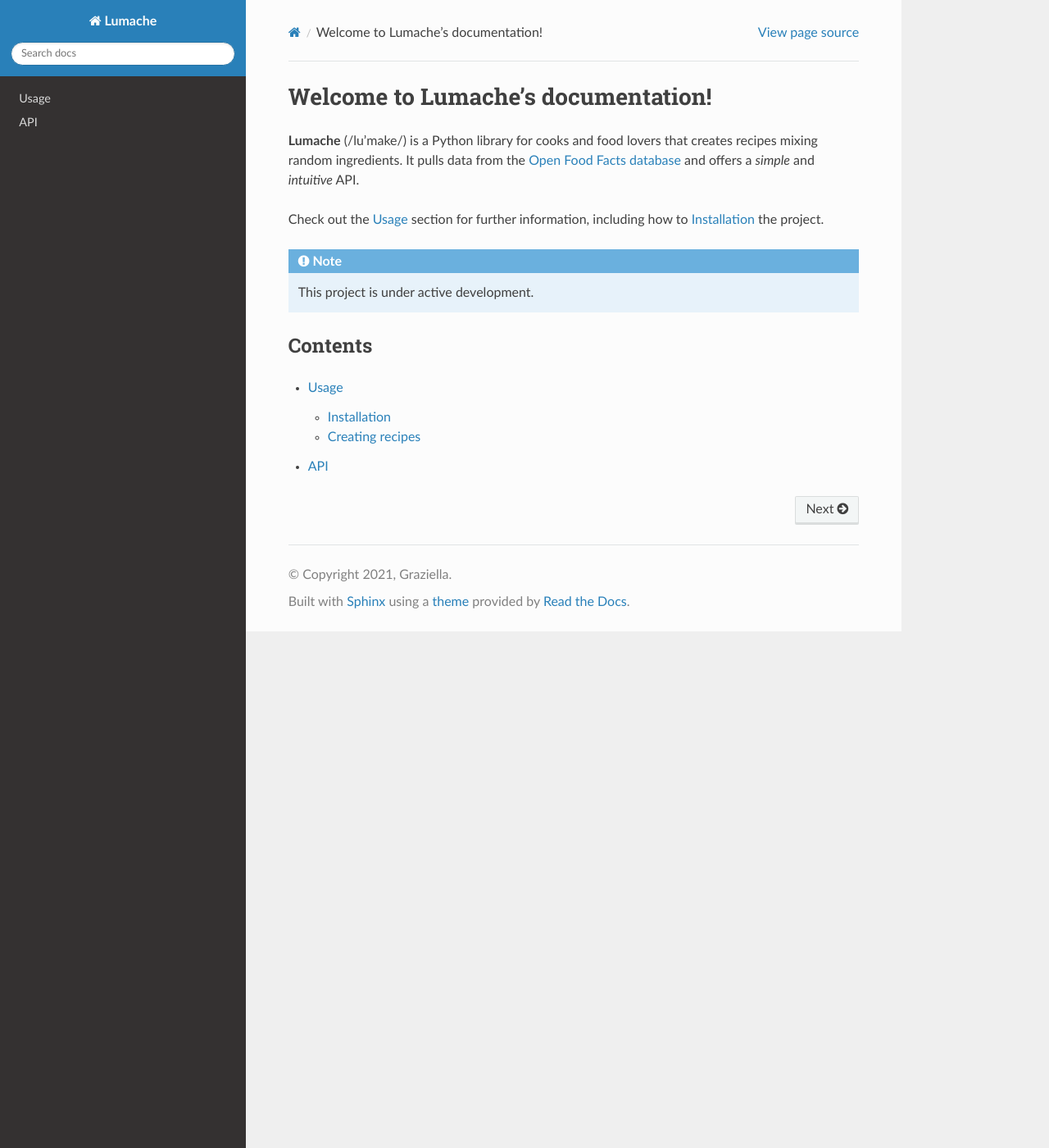
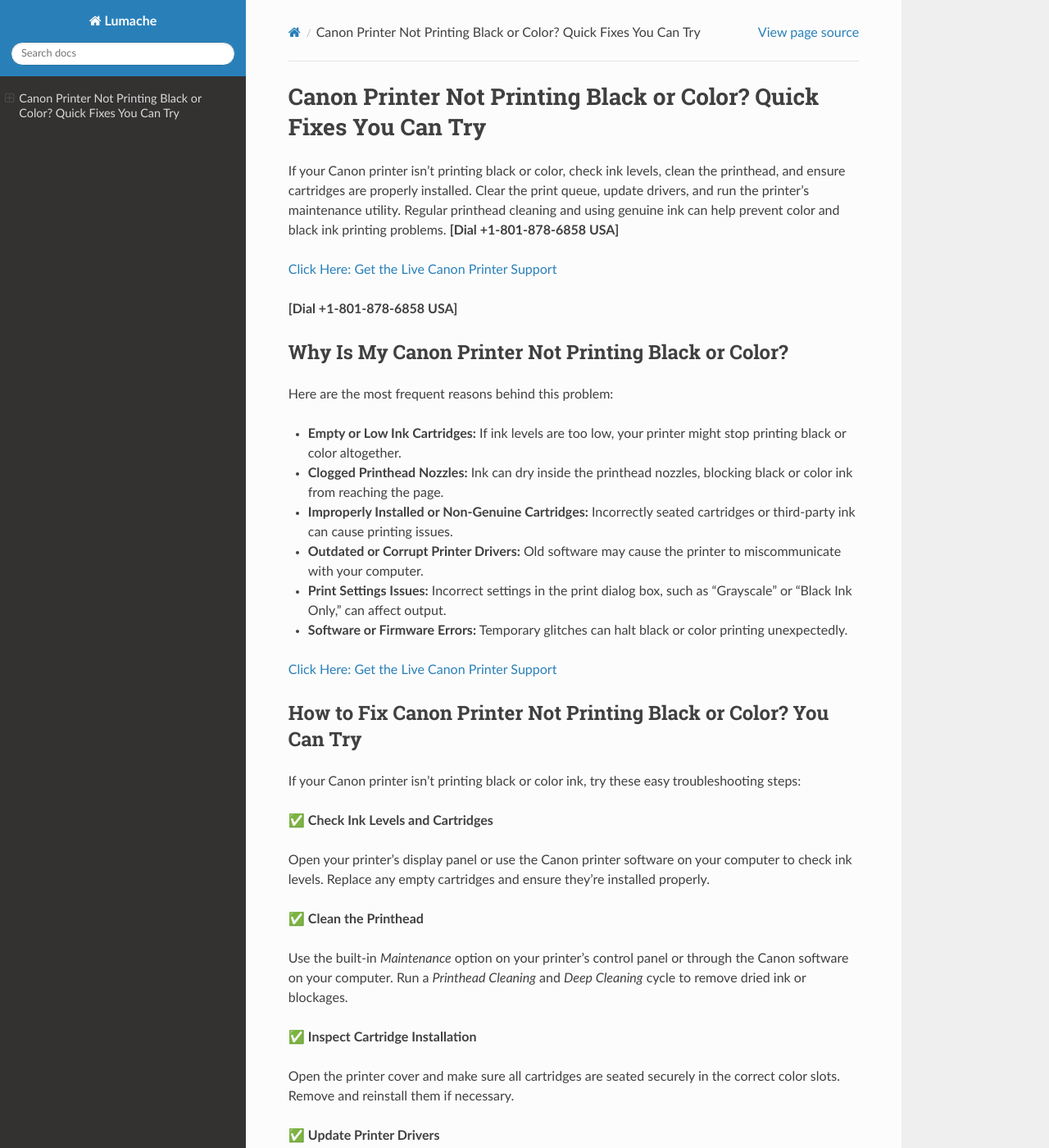
Before and after one commit to tomtomgarry/canonsmartprinting, a Sphinx documentation site: the page built from docs/source/index.rst, in a window 1280 px wide and 1400 px high. Shown: the whole window at 82% size. Built offline with Sphinx 7.4.7 and the Read the Docs theme 3.1.0, drawn with Linux system fonts in a browser that asks for light colours; some of the changed text lies outside the part shown.

Commit message:
Update index.rst

```diff
--- a/docs/source/index.rst
+++ b/docs/source/index.rst
@@ -1,22 +1,62 @@
-Welcome to Lumache's documentation!
-===================================
+Canon Printer Not Printing Black or Color? Quick Fixes You Can Try
+=================================================================
 
-**Lumache** (/lu'make/) is a Python library for cooks and food lovers
-that creates recipes mixing random ingredients.
-It pulls data from the `Open Food Facts database <https://world.openfoodfacts.org/>`_
-and offers a *simple* and *intuitive* API.
+If your Canon printer isn’t printing black or color, check ink levels, clean the printhead, and ensure cartridges are properly installed. Clear the print queue, update drivers, and run the printer’s maintenance utility. Regular printhead cleaning and using genuine ink can help prevent color and black ink printing problems. **[Dial +1-801-878-6858 USA]**
 
-Check out the :doc:`usage` section for further information, including
-how to :ref:`installation` the project.
+`Click Here: Get the Live Canon Printer Support <https://jivo.chat/KlZSRejpBm>`_
 
-.. note::
+**[Dial +1-801-878-6858 USA]**
 
-   This project is under active development.
+Why Is My Canon Printer Not Printing Black or Color?
+----------------------------------------------------
 
-Contents
---------
+Here are the most frequent reasons behind this problem:
 
-.. toctree::
+- **Empty or Low Ink Cartridges:** If ink levels are too low, your printer might stop printing black or color altogether.
+- **Clogged Printhead Nozzles:** Ink can dry inside the printhead nozzles, blocking black or color ink from reaching the page.
+- **Improperly Installed or Non-Genuine Cartridges:** Incorrectly seated cartridges or third-party ink can cause printing issues.
+- **Outdated or Corrupt Printer Drivers:** Old software may cause the printer to miscommunicate with your computer.
+- **Print Settings Issues:** Incorrect settings in the print dialog box, such as “Grayscale” or “Black Ink Only,” can affect output.
+- **Software or Firmware Errors:** Temporary glitches can halt black or color printing unexpectedly.
 
-   usage
-   api
+`Click Here: Get the Live Canon Printer Support <https://jivo.chat/KlZSRejpBm>`_
+
+How to Fix Canon Printer Not Printing Black or Color? You Can Try
+-----------------------------------------------------------------
+
+If your Canon printer isn’t printing black or color ink, try these easy troubleshooting steps:
+
+✅ **Check Ink Levels and Cartridges**
+
+Open your printer’s display panel or use the Canon printer software on your computer to check ink levels. Replace any empty cartridges and ensure they’re installed properly.
+
+✅ **Clean the Printhead**
+
+Use the built-in *Maintenance* option on your printer’s control panel or through the Canon software on your computer. Run a *Printhead Cleaning* and *Deep Cleaning* cycle to remove dried ink or blockages.
+
+✅ **Inspect Cartridge Installation**
+
+Open the printer cover and make sure all cartridges are seated securely in the correct color slots. Remove and reinstall them if necessary.
+
+✅ **Update Printer Drivers**
+
+Visit the Canon website, download the latest drivers for your model, and install them. This ensures your printer functions correctly with your operating system.
+
+✅ **Check Print Settings**
+
+Before printing, double-check that your settings aren't set to “Grayscale” or “Black Ink Only” if you're trying to print in color.
+
+✅ **Run a Test Print**
+
+After cleaning the printhead and updating settings, print a test page to verify whether both black and color inks are printing properly.
+
+✅ **Reset the Printer**
+
+Power off your printer, unplug it for a minute, then plug it back in and turn it on. This simple reset can clear temporary glitches.
+
+`Click Here: Get the Live Canon Printer Support <https://jivo.chat/KlZSRejpBm>`_
+
+Conclusion
+----------
+
+A Canon printer failing to print black or color is often the result of ink shortages, clogged nozzles, or software issues. The good news is that most problems can be fixed quickly with regular maintenance like cleaning the printhead, checking ink levels, updating drivers, and verifying settings. If these steps don’t resolve the issue, replacing the printhead or seeking Canon support may be necessary.
```
